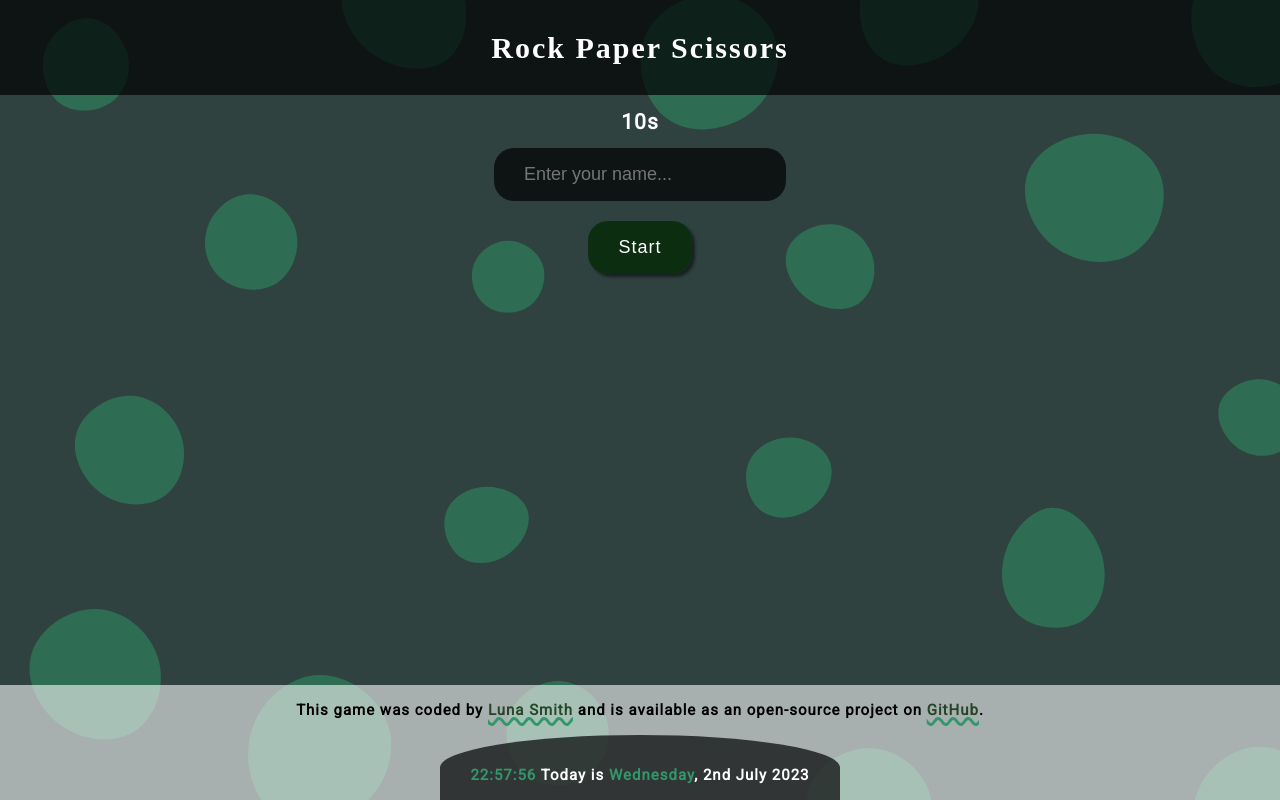
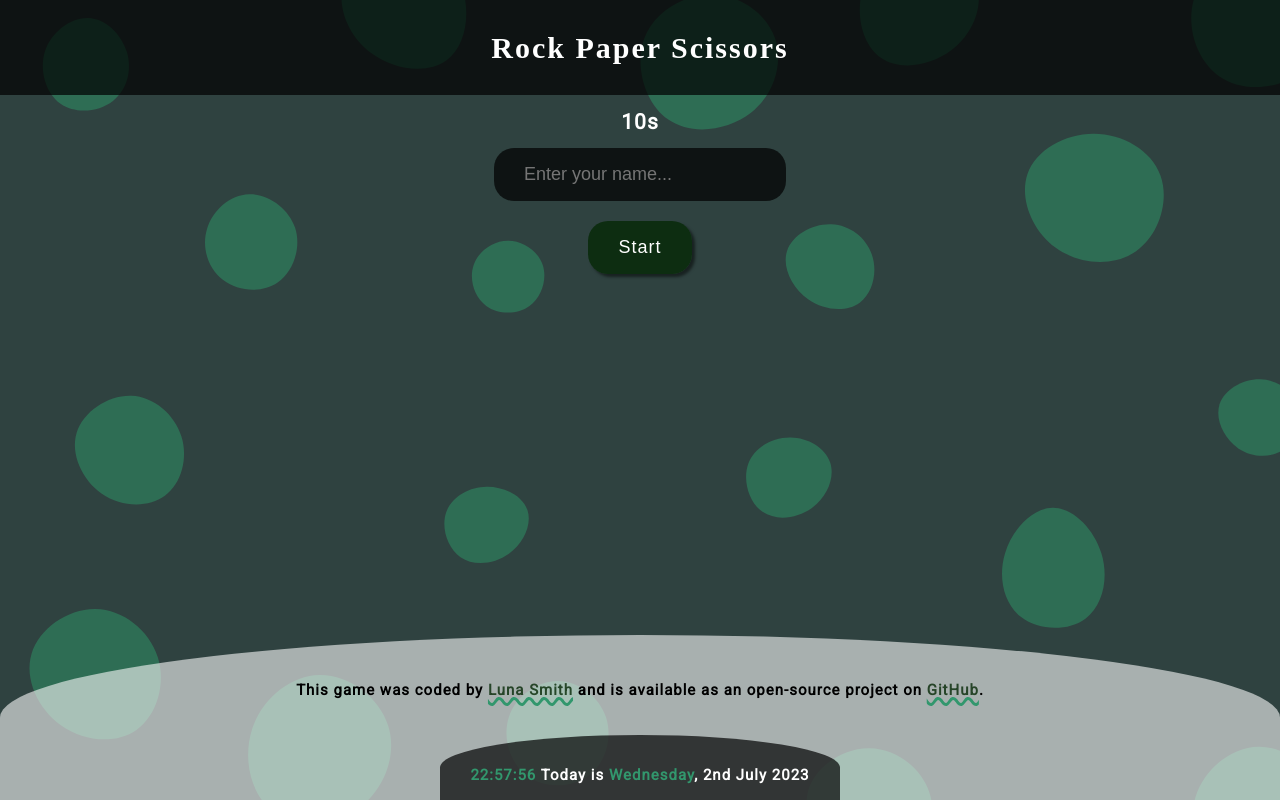
Before and after one commit to Lu-Smith/rock_paper_scisors_vue_typescript_tdd, a Vue app: page / in a window 1280 px wide. Built offline with nearby package versions, Linux system fonts and the light colour scheme; a web font is replaced by a local one.

Commit message:
Updated styles

```diff
--- a/src/assets/main.scss
+++ b/src/assets/main.scss
@@ -127,4 +127,7 @@ footer {
     right: 0;
     color: $background-color-dark;
     background-color: $background-color-light;
+    border-top-left-radius: $border-radius-large;
+    border-top-right-radius: $border-radius-large;
+    padding-top: $padding-basic;
 }
--- a/src/components/FooterComponent.vue
+++ b/src/components/FooterComponent.vue
@@ -20,6 +20,7 @@ export default {
 
 .footer {
   animation: colorAnimation 2s infinite;
+  margin-bottom: $margin-basic;
 }
 
 </style>
--- a/src/components/ScoreContainer.vue
+++ b/src/components/ScoreContainer.vue
@@ -35,7 +35,7 @@ export default {
   @include centerElement(row, space-around);
   background-color: $background-color-basic;
   position: fixed;
-  bottom: 110px;
+  bottom: 160px;
   right: 20px;
   border-radius: $border-radius-basic;
 }
```
